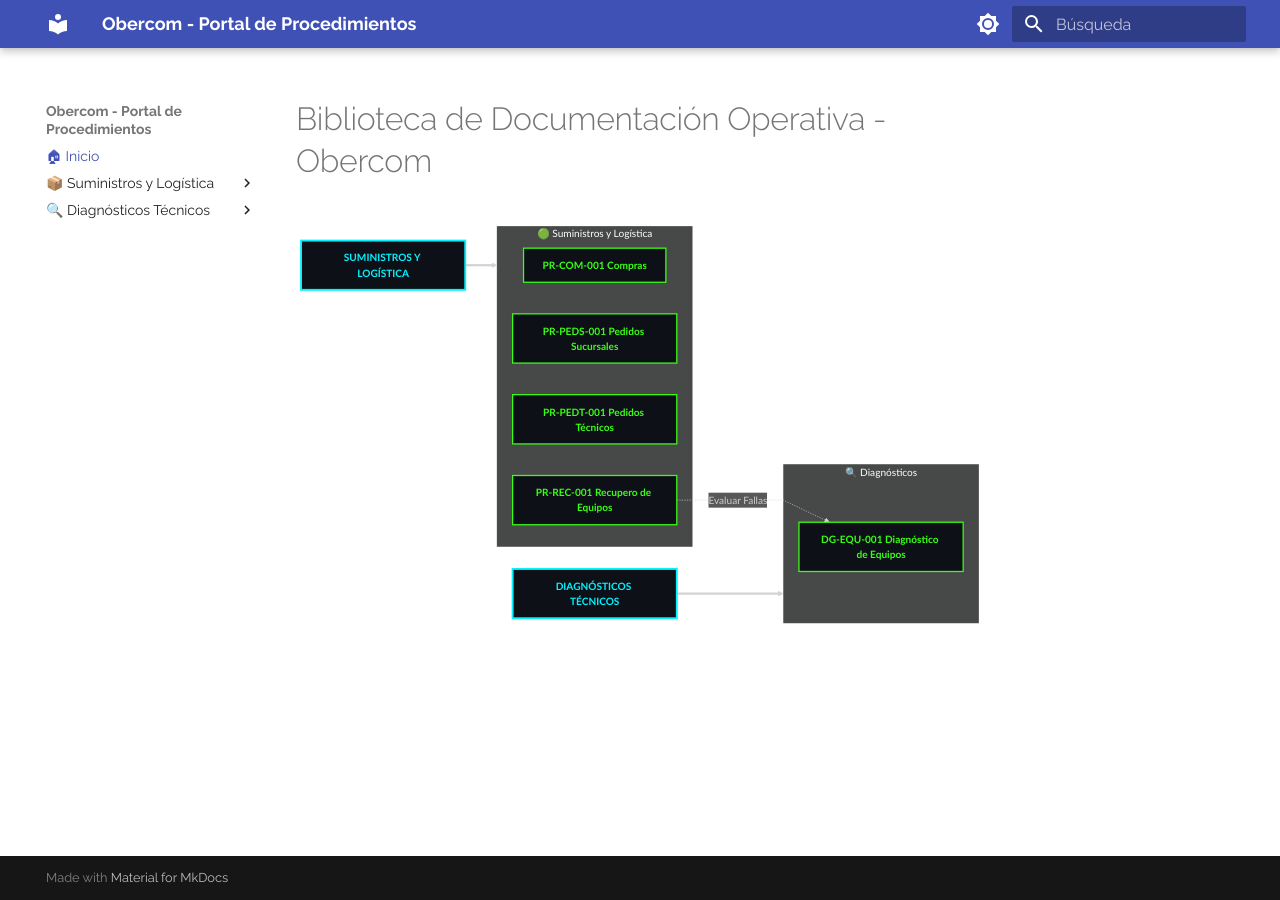
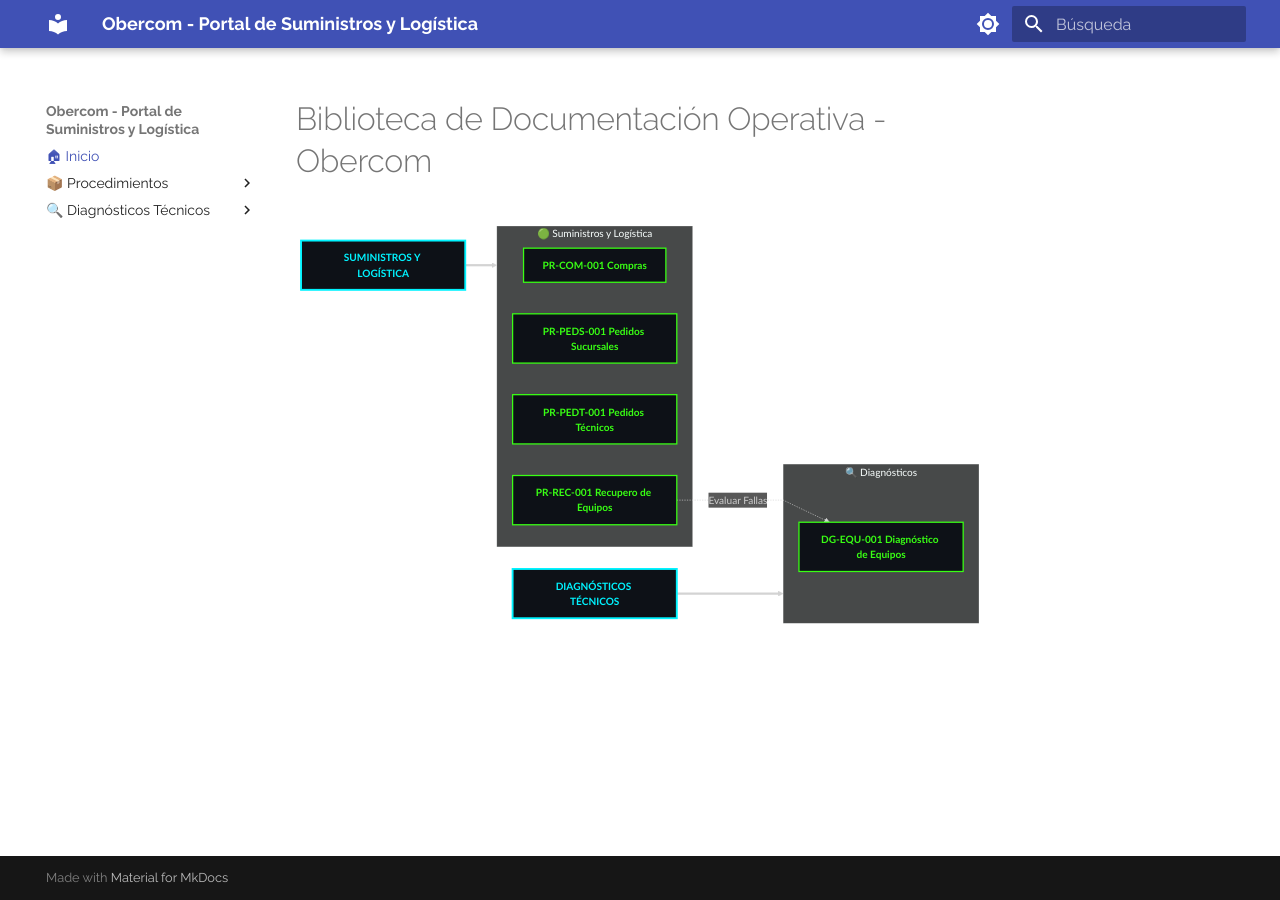
Before and after one commit to elingenierok/procedimientos-isp, an MkDocs documentation site: the page built from docs/index.md, in a window 1280 px wide. Built offline with MkDocs 1.6.1 and Material for MkDocs 9.7.7, drawn with Linux system fonts in a browser that asks for light colours; part of the change alters nothing that is shown.

Commit message:
Update site name and navigation structure

```diff
--- a/mkdocs.yml
+++ b/mkdocs.yml
@@ -1,4 +1,4 @@
-site_name: Obercom - Portal de Procedimientos
+site_name: Obercom - Portal de Suministros y Logística
 site_description: Documentación oficial estandarizada de Obercom
 
 theme:
@@ -45,11 +45,11 @@ markdown_extensions:
 
 nav:
   - 🏠︎ Inicio: index.md
-  - 📦 Suministros y Logística:
+  - 📦 Procedimientos:
       - 💰 PR-COM-001 Compras: suministros-logistica/PR-COM-001.md
       - 🔁 PR-REC-001 Recupero de Equipos: suministros-logistica/PR-REC-001.md
-      - 📝👷 PR-PEDT-001 Pedidos Técnicos: suministros-logistica/PR-PEDT-001.md
-      - 📝🏢 PR-PEDS-001 Pedidos Sucursales: suministros-logistica/PR-PEDS-001.md
+      - 👷 PR-PEDT-001 Pedidos Técnicos: suministros-logistica/PR-PEDT-001.md
+      - 🏢 PR-PEDS-001 Pedidos Sucursales: suministros-logistica/PR-PEDS-001.md
       - En Desarrollo:
           - PR-HER-001 Reposición de Herramientas: suministros-logistica/PR-HER-001.md
           - PR-AUDS-001 Auditoría de Móviles: suministros-logistica/PR-AUDS-001.md
```
